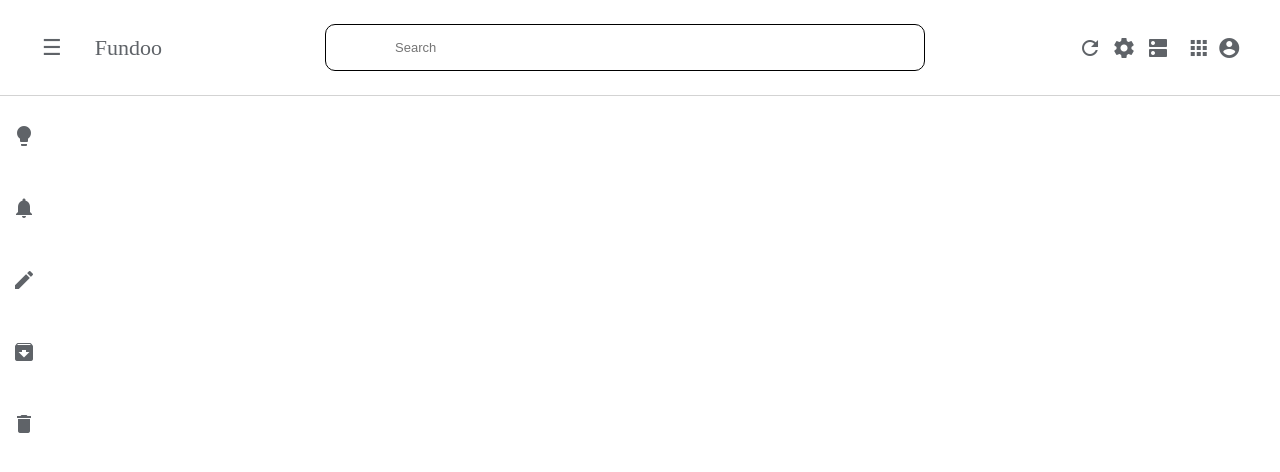
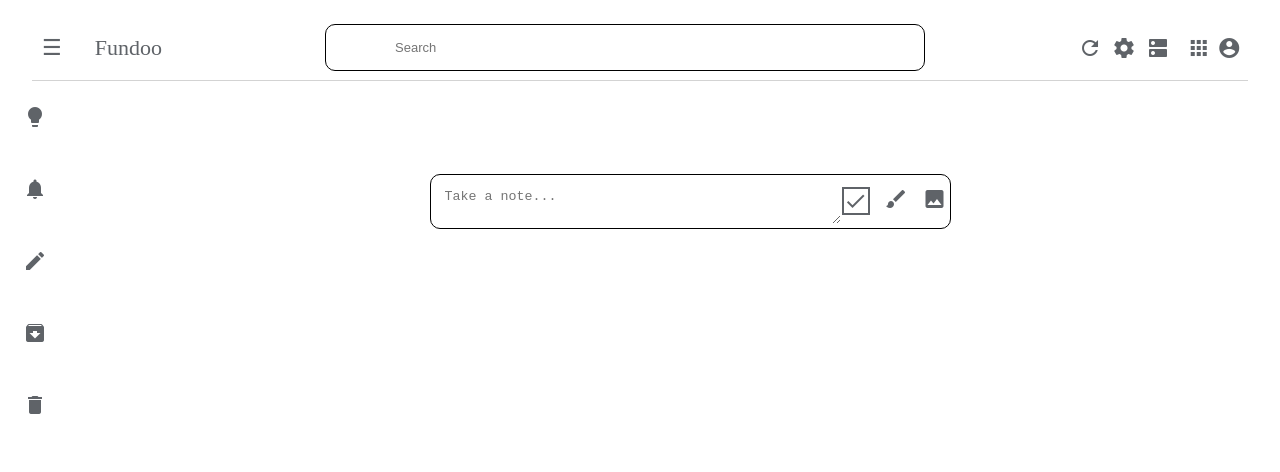
Before and after one commit to PiyushKadam07/fundoo, a Vue app: page /notes in a window 1280 px wide. Shown: the top 472 px of the page. Built offline with nearby package versions, Linux system fonts and the light colour scheme.

Commit message:
[Piyush] added take_a_note in dashboard page

```diff
--- a/src/App.vue
+++ b/src/App.vue
@@ -1,7 +1,7 @@
 <template>
-  <div id="app">
+  <!-- <div id="app">
 
-  </div>
+  </div> -->
   <router-view />
 </template>
 
@@ -13,6 +13,7 @@
   font-family: Avenir, Helvetica, Arial, sans-serif;
   -webkit-font-smoothing: antialiased;
   -moz-osx-font-smoothing: grayscale;
+  min-height: 100vh;
 }
 
 // body{
--- a/src/components/Header/Header.js
+++ b/src/components/Header/Header.js
@@ -1,4 +1,9 @@
+import Take_note from "../Take_note/Take_note.vue";
+
 export default {
+    components: {
+        Take_note,
+    },
     data() {
         return {
             iconopen: false,
--- a/src/components/Header/Header.scss
+++ b/src/components/Header/Header.scss
@@ -11,9 +11,10 @@
 }
 
 .header {
-    height: 65px;
-    border-bottom: 1px solid lightgray;
+    height: 100%;
     padding: 15px 0;
+    display: flex;
+    flex-direction: column;
 
     .header-container {
         width: 95%;
@@ -22,39 +23,8 @@
         align-items: center;
         margin: 0 auto;
         background-color: #fff;
-        height: 100%;
-
-        .sidebar {
-            display: grid;
-            position: absolute;
-            top: 100px;
-            left: 0;
-            z-index: 100;
-            width: 210px;
-            height: 45vh;
-            grid-template-columns: 1fr;
-            color: #5f6368;
-
-            .icons-content {
-                grid-template-columns: 0.3fr 1fr;
-                display: grid;
-                align-items: center;
-
-                .material-icons {
-                    padding: 12px;
-                }
-                .material-icons:hover {
-                    background-color: #feefc3;
-                    border-radius: 25px;
-                }
-            }
-
-            div:hover {
-                background-color: #feefc3;
-                border-radius: 0 50px 50px 0;
-                border: 1px solid transparent;
-            }
-        }
+        height: 65px;
+        border-bottom: 1px solid lightgray;
 
         .leftnav {
             display: flex;
@@ -115,9 +85,71 @@
                 justify-content: space-evenly;
                 width: 60%;
             }
+
             .right-container1 > span {
                 width: 50px;
             }
         }
     }
+
+    .sidebar {
+        display: flex;
+        flex-direction: row;
+        width: 100%;
+        height: 90vh;
+
+        .sidebar-container {
+            display: grid;
+            width: 210px;
+            height: 45vh;
+            grid-template-columns: 1fr;
+            color: #5f6368;
+
+            .icons-content {
+                grid-template-columns: 0.5fr 1fr;
+                display: grid;
+                align-items: center;
+                justify-items: center;
+
+                .material-icons {
+                    padding: 12px;
+                }
+
+                .material-icons:hover {
+                    background-color: #feefc3;
+                    border-radius: 25px;
+                }
+            }
+
+            div:hover {
+                background-color: #feefc3;
+                border-radius: 0 50px 50px 0;
+                border: 1px solid transparent;
+            }
+        }
+
+        .content_container {
+            display: flex;
+            flex-direction: column;
+            width: 75%;
+
+            .take_a_note {
+                // width: 75%;
+                height: 30vh;  //170px
+                display: flex;
+                justify-content: center;
+                align-items: center;
+            }
+        }
+    }
 }
+
+
+// take a .display_notes
+// width: 50%;
+// height: 8%;
+// position: absolute;
+// top: 15vh;
+// left: 30%;
+// opacity: 0.7;
+// z-index: 9;
--- a/src/components/Header/Header.vue
+++ b/src/components/Header/Header.vue
@@ -2,28 +2,6 @@
     <link href="https://fonts.googleapis.com/icon?family=Material+Icons" rel="stylesheet">
     <div class="header">
         <div class="header-container">
-            <div class="sidebar">
-                <div role="button" class="icons-content">
-                    <span class="material-icons">lightbulb</span>
-                    <span :class="[iconopen ? 'open' : 'close']">Notes</span>
-                </div>
-                <div role="button" class="icons-content">
-                    <span class="material-icons">notifications</span>
-                    <span :class="[iconopen ? 'open' : 'close']">Reminder</span>
-                </div>
-                <div role="button" class="icons-content">
-                    <span class="material-icons">edit</span>
-                    <span :class="[iconopen ? 'open' : 'close']">Edit labels</span>
-                </div>
-                <div role="button" class="icons-content">
-                    <span class="material-icons">archive</span>
-                    <span :class="[iconopen ? 'open' : 'close']">Archive</span>
-                </div>
-                <div role="button" class="icons-content">
-                    <span class="material-icons">delete</span>
-                    <span :class="[iconopen ? 'open' : 'close']">Bin</span>
-                </div>
-            </div>
             <div class="leftnav">
                 <div class="left-container">
                     <span class="icon" @click="iconopen=!(iconopen)">☰</span>
@@ -46,6 +24,37 @@
                 </div>
             </div>
         </div>
+        <div class="sidebar">
+            <div class="sidebar-container">
+                <div role="button" class="icons-content">
+                    <span class="material-icons">lightbulb</span>
+                    <span :class="[iconopen ? 'open' : 'close']">Notes</span>
+                </div>
+                <div role="button" class="icons-content">
+                    <span class="material-icons">notifications</span>
+                    <span :class="[iconopen ? 'open' : 'close']">Reminder</span>
+                </div>
+                <div role="button" class="icons-content">
+                    <span class="material-icons">edit</span>
+                    <span :class="[iconopen ? 'open' : 'close']">Edit labels</span>
+                </div>
+                <div role="button" class="icons-content">
+                    <span class="material-icons">archive</span>
+                    <span :class="[iconopen ? 'open' : 'close']">Archive</span>
+                </div>
+                <div role="button" class="icons-content">
+                    <span class="material-icons">delete</span>
+                    <span :class="[iconopen ? 'open' : 'close']">Bin</span>
+                </div>
+            </div>
+            <div class="content_container">
+                <div class="take_a_note">
+                    <Take_note />
+                </div>
+                <div class="display_notes">
+                </div>
+            </div>
+        </div>
     </div>
 </template>
 
--- /dev/null
+++ b/src/components/Take_note/Take_note.js
@@ -0,0 +1,12 @@
+export default {
+    data() {
+        return {
+            notes: false,
+        };
+    },
+    methods: {
+        newNoteSwitch(){
+            this.notes = !this.notes
+        }
+    },
+}
--- /dev/null
+++ b/src/components/Take_note/Take_note.scss
@@ -0,0 +1,76 @@
+.open {
+    display: block;
+    // flex-direction: column;
+}
+
+.close {
+    display: none;
+}
+
+.take_note_container {
+    // padding: 50px;
+
+    .take_note {
+        // width: 75%;
+        border-radius: 10px;
+        display: flex;
+        border: 1px solid;
+        // align-items: center;
+        padding: 3px;
+        flex-direction: column;
+
+        textarea, input {
+            border: 1px solid white;
+            outline: none;
+            padding: 10px;
+            height: 25px;
+        }
+
+        .takenote {
+            display: flex;
+            align-items: center;
+
+            #icons.close {
+                color: #5f6368;
+                display: flex;
+                justify-content: space-between;
+                width: 22%;
+
+                #check {
+                    border: 2px solid #5f6368;
+                }
+            }
+
+            #icons.open {
+                display: none;
+            }
+        }
+
+        #icons1.open {
+            color: #5f6368;
+            display: flex;
+            justify-content: space-between;
+            width: 99%;
+
+            .icons11 {
+                display: flex;
+                justify-content: space-between;
+                width: 60%;
+            }
+
+            button{
+                background-color: #fff;
+                border: none;
+                cursor: pointer;
+                border-radius: 50%;
+                height: 32px;
+                width: 34px;
+                padding: 5px;
+            }
+        }
+
+        #icons1.close {
+            display: none;
+        }
+    }
+}
--- /dev/null
+++ b/src/components/Take_note/Take_note.vue
@@ -0,0 +1,36 @@
+<template>
+    <link href="https://fonts.googleapis.com/icon?family=Material+Icons" rel="stylesheet">
+    <div class="take_note_container">
+        <div class="take_note">
+            <input type="text" placeholder="Title" id="take_a_note" :class="[notes ? 'open' : 'close']">
+            <div class="takenote">
+                <!-- <input type="text" placeholder="Take a note..." id="take_a_note"> -->
+                <textarea rows="1" cols="50" id="take_a_note" placeholder="Take a note..." @click="newNoteSwitch"></textarea>
+                <div id="icons" :class="[notes ? 'open' : 'close']">
+                    <span class="material-icons" id="check">check</span>
+                    <span class="material-icons">brush</span>
+                    <span class="material-icons">image</span>
+                </div>
+            </div>
+            <div id="icons1" :class="[notes ? 'open' : 'close']">
+                <div class="icons11">
+                    <span class="material-icons">notifications_none</span>
+                    <span class="material-icons">person_add_alt_1</span>
+                    <span class="material-icons">palette</span>
+                    <span class="material-icons">image</span>
+                    <span class="material-icons">archive</span>
+                    <span class="material-icons">more_vert</span>
+                </div>
+                <div>
+                    <button class="close-button" @click="newNoteSwitch()">Close</button>
+                </div>
+            </div>
+        </div>
+    </div>
+</template>
+
+<script type="module" src="./Take_note.js"></script>
+
+<style scoped lang="scss">
+    @import "./Take_note.scss";
+</style>
--- a/src/views/Notes/Notes.scss
+++ b/src/views/Notes/Notes.scss
@@ -1,3 +1,8 @@
 body {
     margin: 0;
+    min-height: 100vh;
 }
+
+.notes{
+    height: 100vh;
+}
--- a/vue.config.js
+++ b/vue.config.js
@@ -1,9 +1,5 @@
 module.exports = {
-    devServer: {
-      proxy: {
-        '/': {
-          target: "http://localhost:3000/"
-        }
-      }
-    }
+  devServer: {
+    proxy: "http://localhost:3000"
   }
+}
```
